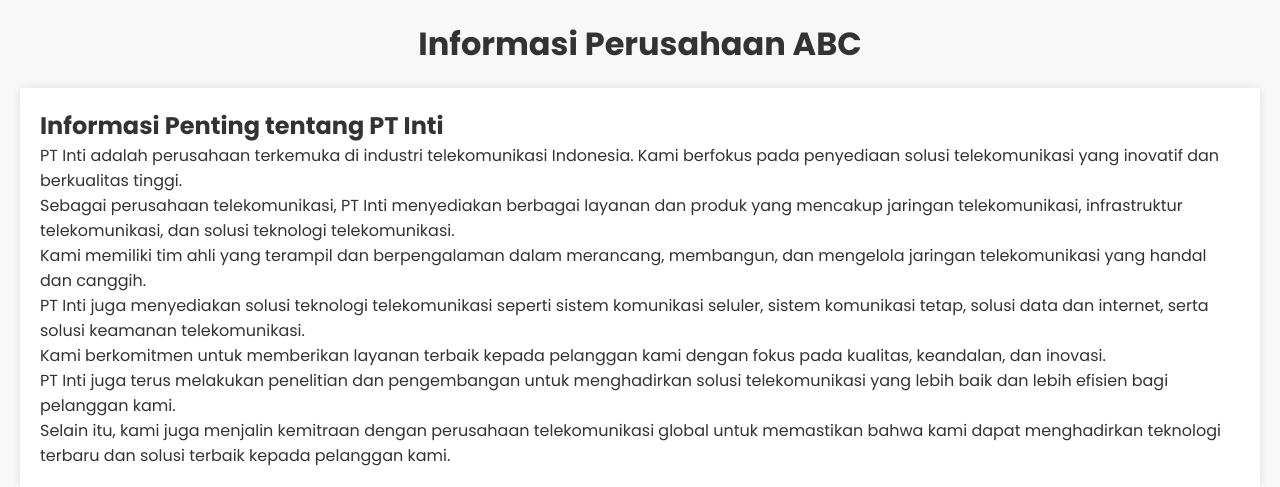
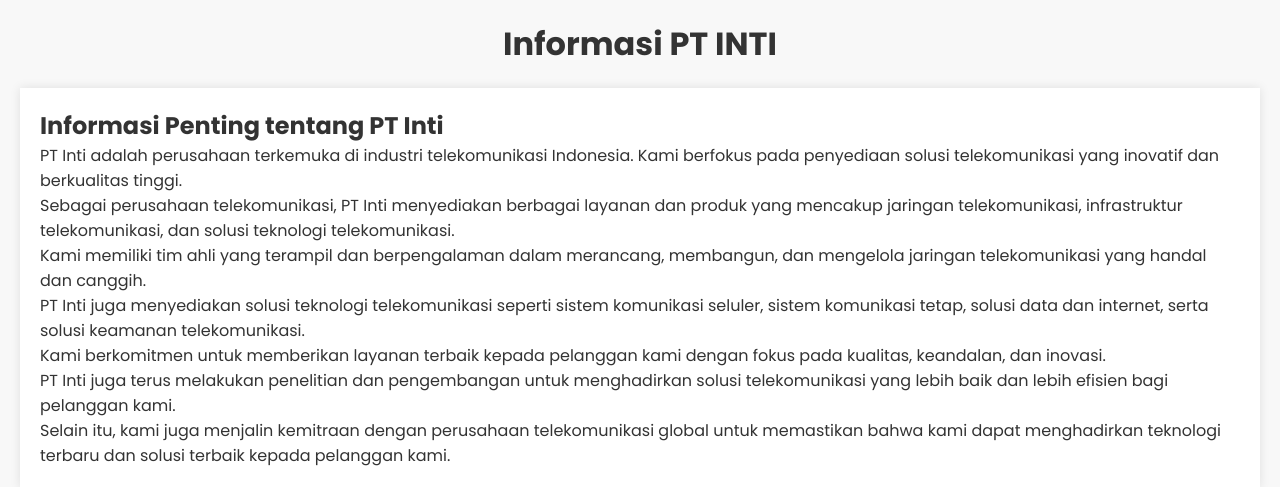
Before and after one commit to ArifinMulqaMaulana/UTS_Web1, a PHP site: page /informasi.php in a window 1280 px wide. Shown: the part 92-579 px from the top of the page. Run offline with PHP 8.4, Linux system fonts and the light colour scheme.

Commit message:
Add files via upload

```diff
--- a/utswebprojek1/informasi.php
+++ b/utswebprojek1/informasi.php
@@ -11,7 +11,7 @@
     <header>
         <?php include('includes/navigation.php'); ?>
     </header>
-    <h1 class="centered-heading">Informasi Perusahaan ABC</h1>
+    <h1 class="centered-heading">Informasi PT INTI</h1>
     <section>
     <h2>Informasi Penting tentang PT Inti</h2>
         <p>PT Inti adalah perusahaan terkemuka di industri telekomunikasi Indonesia. Kami berfokus pada penyediaan solusi telekomunikasi yang inovatif dan berkualitas tinggi.</p>
```
